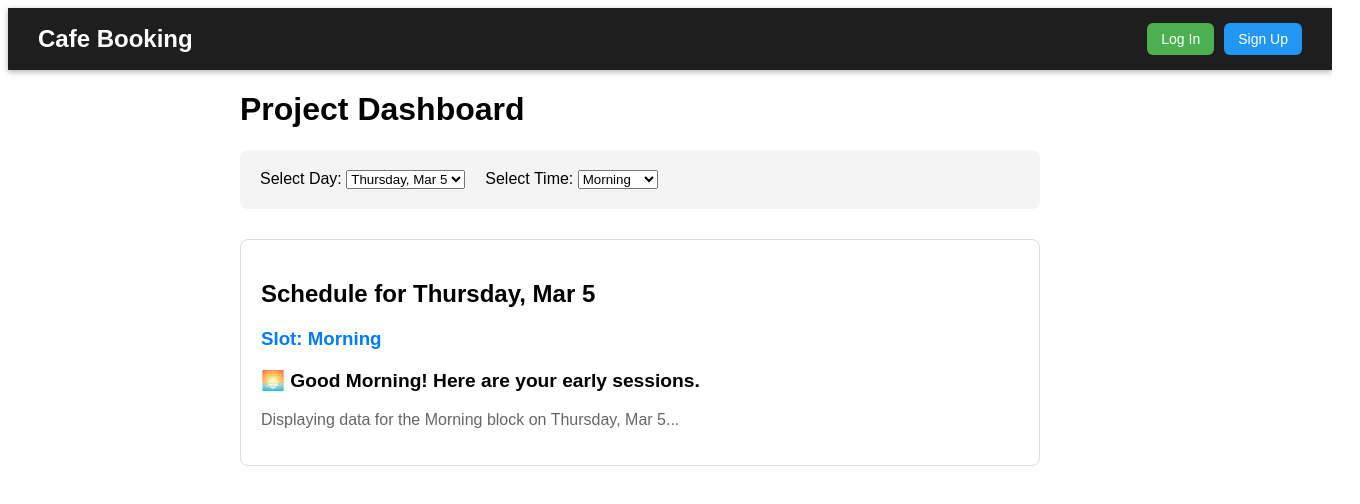
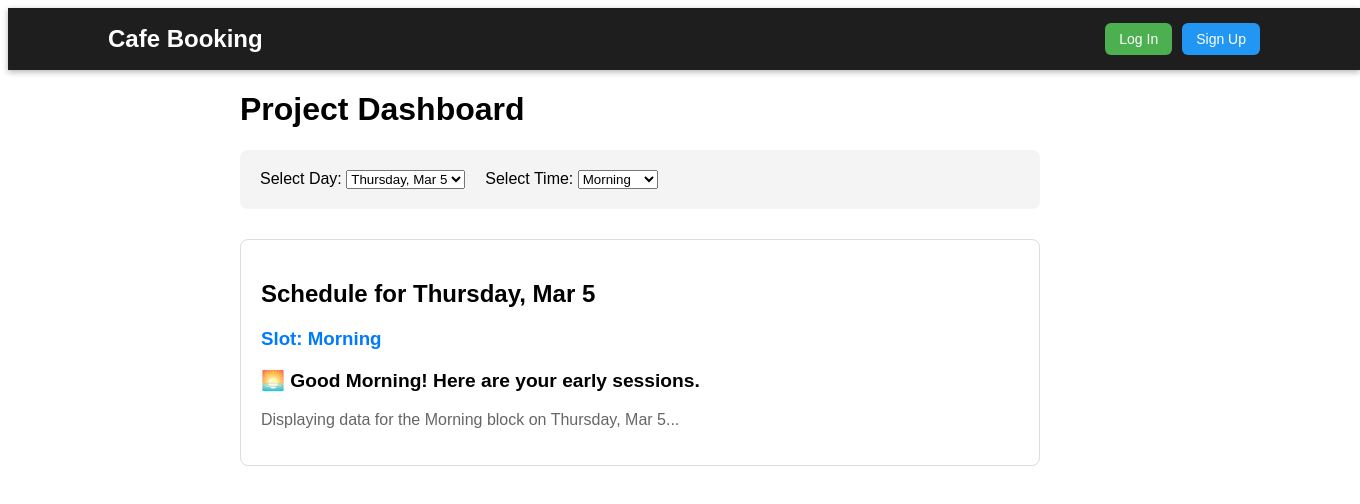
Before and after one commit to Komil-goat/book_your_table, a React (Vite) app: page / in a window 1280 px wide. Shown: the top 504 px of the page, 1360 px wide, since content can reach past the window. Built offline with nearby package versions, Linux system fonts and the light colour scheme.

Commit message:
Adjust Navbar width and padding

```diff
--- a/src/components/Navbar.css
+++ b/src/components/Navbar.css
@@ -1,8 +1,8 @@
 .navbar {
-  width: 100%;
+  width: 90vw;
   background-color: #1e1e1e;
   color: white;
-  padding: 15px 30px;
+  padding: 15px 100px;
   display: flex;
   justify-content: space-between;
   align-items: center;
```
